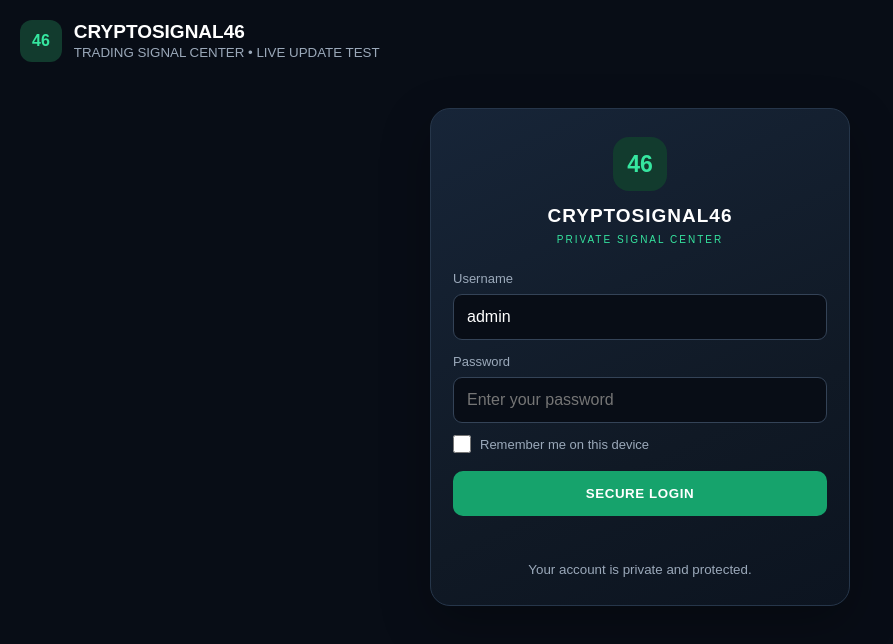
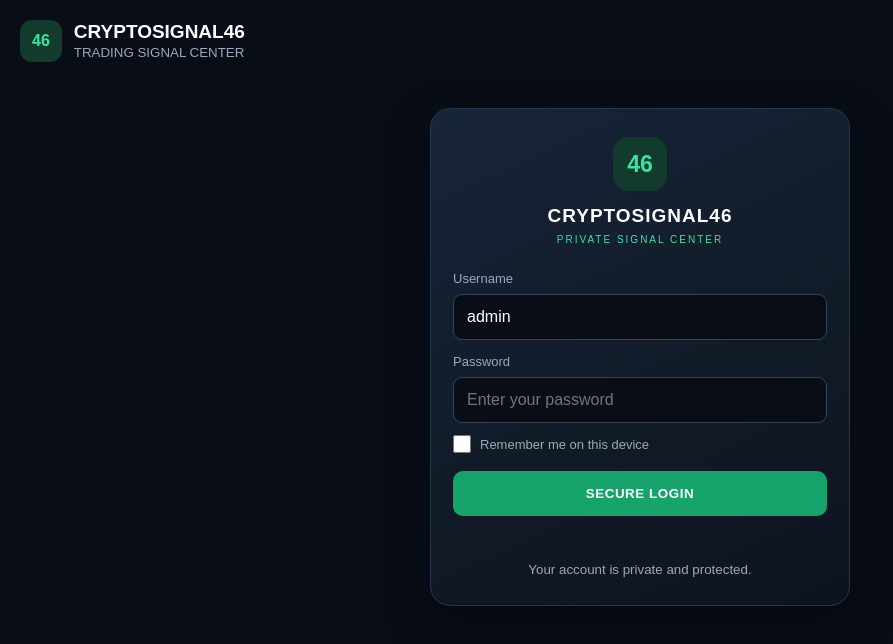
Before and after one commit to kasunjayasinghe753-netizen/CryptoSignal, a website: page index.html in a window 1280 px wide. Shown: the whole page, without its empty margins (0-893 px from the left). Drawn offline with Linux system fonts and the light colour scheme.

Commit message:
Remove temporary live update test marker

```diff
--- a/index.html
+++ b/index.html
@@ -15,7 +15,7 @@
   <div class="logo">46</div>
   <div>
     <h2>CRYPTOSIGNAL46</h2>
-    <small>TRADING SIGNAL CENTER • LIVE UPDATE TEST</small>
+    <small>TRADING SIGNAL CENTER</small>
   </div>
 </header>
 <main>
```
